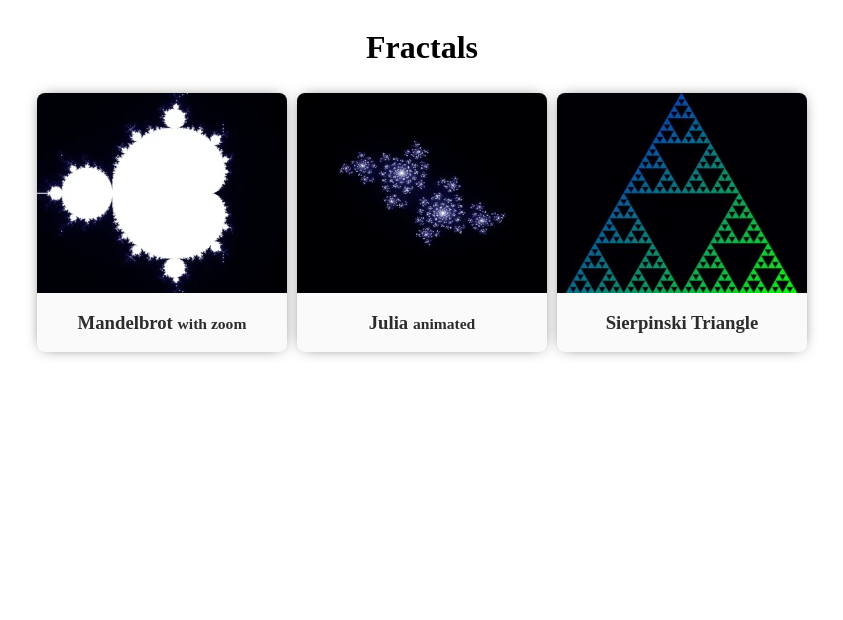
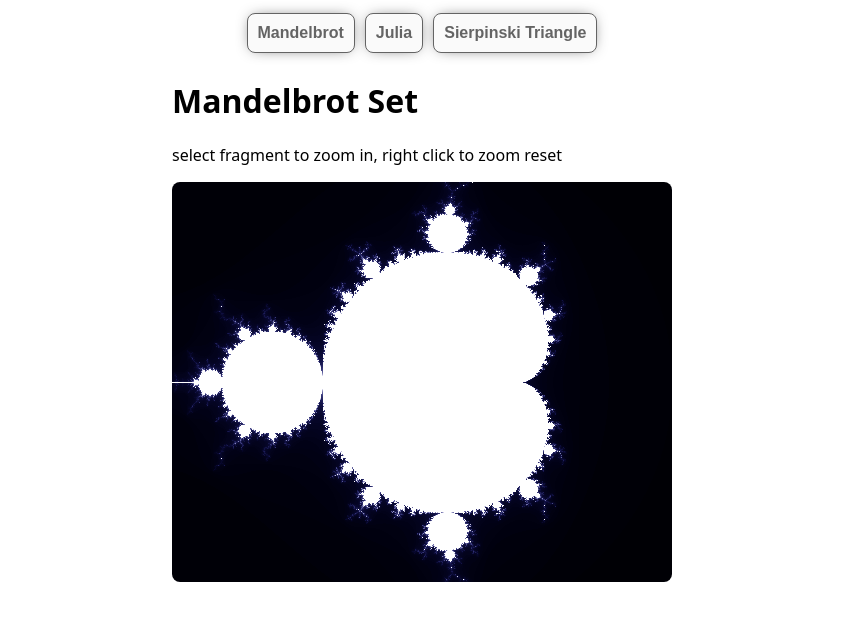
Before and after one commit to borys/fractals, a website built with Vite: page src/index.html in a window 1280 px wide. Shown: the whole page, without its empty margins (218-1061 px from the left). Built offline with nearby package versions, Linux system fonts and the light colour scheme.

Commit message:
feat: put all fractals on one page

```diff
--- a/src/index.html
+++ b/src/index.html
@@ -5,42 +5,42 @@
     <link rel="stylesheet" href="styles/main.css" />
   </head>
   <body>
-    <h1>Fractals</h1>
-    <div style="display: flex">
-      <a href="mandelbrot.html">
-        <div class="card">
-          <img
-            src="images/mandelbrot.webp"
-            width="250"
-            height="200"
-            alt="Mandelbrot"
-          />
-          <div class="description">
-            <h3>Mandelbrot <small>with zoom</small></h3>
-          </div>
-        </div>
+    <div class="menu">
+      <a href="inex.html?page=mandelbrot">
+        <button class="button">Mandelbrot</button>
       </a>
-      <a href="julia.html">
-        <div class="card">
-          <img src="images/julia.webp" width="250" height="200" alt="Julia" />
-          <div class="description">
-            <h3>Julia <small>animated</small></h3>
-          </div>
-        </div>
+      <a href="index.html?page=julia">
+        <button class="button">Julia</button>
       </a>
-      <a href="sierpinski.html">
-        <div class="card">
-          <img
-            src="images/sierpinski.webp"
-            width="250"
-            height="200"
-            alt="Sierpinski"
-          />
-          <div class="description">
-            <h3>Sierpinski Triangle</h3>
-          </div>
-        </div>
+      <a href="index.html?page=sierpinski">
+        <button class="button">Sierpinski Triangle</button>
       </a>
     </div>
+
+    <div id="routerOutlet"></div>
+
+    <template id="mandelbrotPage">
+      <div>
+        <h1>Mandelbrot Set</h1>
+        <p>select fragment to zoom in, right click to zoom reset</p>
+      </div>
+      <canvas id="plot" width="500" height="400"></canvas>
+    </template>
+    <template id="juliaPage">
+      <h1>Animated Julia Set</h1>
+      <canvas id="plot" width="500" height="400"></canvas>
+    </template>
+    <template id="sierpinskiPage">
+      <h1>Sierpinski Triangle</h1>
+      <div class="plotWrapper">
+        <canvas id="plot" width="500" height="433"></canvas>
+        <div class="controlPanel">
+          <label for="steps">Steps</label><br />
+          <input type="range" id="steps" min="0" max="6" value="5" />
+        </div>
+      </div>
+    </template>
+
+    <script type="module" src="index.js"></script>
   </body>
 </html>
--- /dev/null
+++ b/src/index.js
@@ -0,0 +1,35 @@
+const urlParams = new URLSearchParams(window.location.search);
+const page = urlParams.get("page");
+const routerOutlet = document.getElementById("routerOutlet");
+
+switch (page) {
+  case "julia":
+    loadPage("juliaPage");
+    import("./julia.js");
+    break;
+  case "sierpinski":
+    loadPage("sierpinskiPage");
+    import("./sierpinski.js");
+    break;
+  case "mandelbrot":
+  default:
+    loadPage("mandelbrotPage");
+    import("./mandelbrot.js");
+    break;
+}
+
+/**
+ * Loads template into router outlet
+ * @param {string} id template id
+ */
+function loadPage(id) {
+  const template = document.getElementById(id);
+
+  if (!(template instanceof HTMLTemplateElement)) {
+    throw new Error("Not template");
+  }
+
+  const clone = template.content.cloneNode(true);
+  routerOutlet.classList.add(id);
+  routerOutlet.appendChild(clone);
+}
--- a/src/styles/main.css
+++ b/src/styles/main.css
@@ -3,6 +3,18 @@ body {
   justify-content: center;
   align-items: center;
   flex-direction: column;
+  font-family:
+    system-ui,
+    -apple-system,
+    BlinkMacSystemFont,
+    "Segoe UI",
+    Roboto,
+    Oxygen,
+    Ubuntu,
+    Cantarell,
+    "Open Sans",
+    "Helvetica Neue",
+    sans-serif;
 }
 
 a:link {
@@ -22,18 +34,55 @@ a:active {
   color: #2c2c2c;
 }
 
-.card {
+.menu {
+  display: flex;
+  flex-direction: row;
+}
+
+.button {
   background-color: #fafafa;
   border-radius: 8px;
+  border: 1px solid #646464;
   margin: 5px;
   overflow: hidden;
   box-shadow: 0px 0px 15px -6px #2c2c2c;
+  padding: 10px;
+  text-align: center;
+  font-family: sans-serif;
+  font-weight: 600;
+  font-size: 1rem;
+  color: #646464;
 
   &:hover {
     background-color: #f4f4f4;
   }
+}
 
-  .description {
-    text-align: center;
+.sierpinskiPage {
+  .plotWrapper {
+    display: flex;
+    flex-direction: row;
+  }
+
+  .controlPanel {
+    height: fit-content;
+    border: 1px solid #646464;
+    border-radius: 5px;
+    padding: 20px;
+    margin: 10px;
   }
 }
+
+.mandelbrotPage {
+  canvas {
+    border-radius: 8px;
+    box-sizing: content-box;
+  }
+}
+
+.juliaPage {
+  canvas {
+    border-radius: 8px;
+    box-sizing: content-box;
+  }
+}
--- a/src/styles/sierpinski.css
+++ /dev/null
@@ -1,29 +0,0 @@
-body {
-  max-width: 800px;
-  margin: auto;
-  margin-top: 50px;
-}
-
-h1,
-h2,
-h3 {
-  font-family: "Courier New", Courier, monospace;
-}
-
-h3 {
-  margin-top: 5px;
-  margin-bottom: 10px;
-}
-
-.plot-wrapper {
-  display: flex;
-  flex-direction: row;
-}
-
-.control-panel {
-  height: fit-content;
-  border: 1px solid blue;
-  border-radius: 5px;
-  padding: 20px;
-  margin: 10px;
-}
--- a/src/styles/styles.css
+++ /dev/null
@@ -1,13 +0,0 @@
-body {
-  display: flex;
-  flex-direction: column;
-  align-items: center;
-  justify-content: center;
-  font-family: "Courier New", Courier, monospace;
-}
-
-canvas {
-  outline: 2px solid black;
-  border: 2px solid white;
-  box-sizing: content-box;
-}
```
Also changed, not shown: src/julia.html (deleted, +0 -12 lines), src/mandelbrot.html (deleted, +0 -18 lines), src/sierpinski.html (deleted, +0 -19 lines), README.md, src/images/julia.webp (deleted), src/images/mandelbrot.webp (deleted), src/images/sierpinski.webp (deleted).
